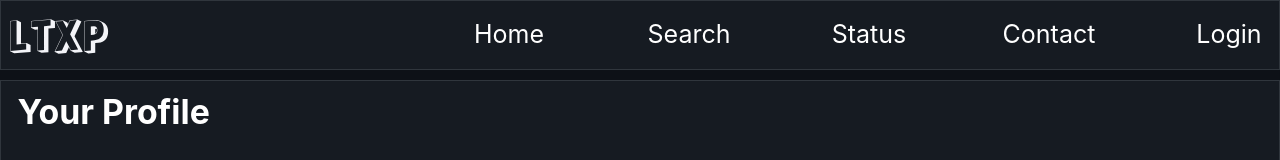
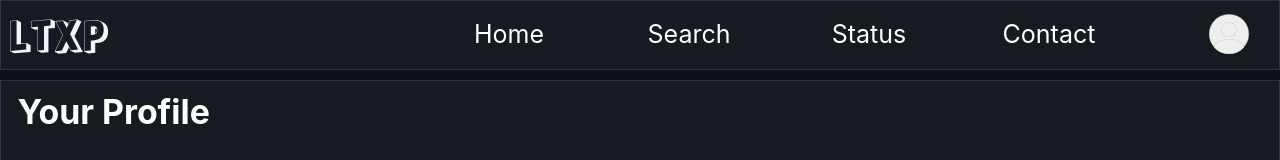
Before and after one commit to bruceho293/ltxp-frontend, a React (Create React App) app: page /profile in a window 1280 px wide. Shown: the top 160 px of the page. Built offline with nearby package versions, Linux system fonts and the light colour scheme.

Commit message:
Quick updates on Header
Adding Avatar Icon into the Header

```diff
--- a/src/layouts/Header.js
+++ b/src/layouts/Header.js
@@ -1,9 +1,11 @@
 import React from 'react'
 import styles from './Header.module.css'
+import avatarHolder from '../assets/images/avatar.svg'
 import logoSrc from '../assets/images/logo.svg'
-import CustomLink from '../components/CustomLink'
 import { useEffect, useState } from 'react'
 import { useLocation } from 'react-router-dom'
+
+import CustomLink from '../components/CustomLink'
 
 export default function Header() {
   const [isToggled, setIsToggled] = useState(false)
@@ -12,6 +14,9 @@ export default function Header() {
   useEffect(() => {
     setIsToggled(false)
   }, [location])
+
+  const isUserAuthenticated = true
+  const username = 'BRUCE'
 
   return (
     <header className={styles.header}>
@@ -42,7 +47,22 @@ export default function Header() {
           <CustomLink to="/search">Search</CustomLink>
           <CustomLink to="/status">Status</CustomLink>
           <CustomLink to="/#contact">Contact</CustomLink>
-          <CustomLink to="/login">Login</CustomLink>
+
+          {isUserAuthenticated ? (
+            <CustomLink to="/profile">
+              <div className={styles.container}>
+                <img
+                  className={styles.imageIcon}
+                  src={avatarHolder}
+                  alt="Profile Avatar"
+                  aria-label="Profile Avatar"
+                />
+                <p>{username}</p>
+              </div>
+            </CustomLink>
+          ) : (
+            <CustomLink to="/login">Login</CustomLink>
+          )}
         </ul>
       </nav>
     </header>
--- a/src/layouts/Header.module.css
+++ b/src/layouts/Header.module.css
@@ -61,6 +61,24 @@
   border-radius: 10px;
 }
 
+.imageIcon {
+  width: auto;
+  height: 5vmin;
+  min-height: 25px;
+}
+
+.container {
+  display: flex;
+  flex-direction: row;
+  justify-content: space-between;
+  align-items: center;
+  gap: 1rem;
+}
+
+.container p {
+  display: none;
+}
+
 @media (max-width: 900px) {
   .toggle_button {
     display: flex;
@@ -89,4 +107,8 @@
     height: auto;
     gap: 0;
   }
+
+  .container p {
+    display: block;
+  }
 }
```
